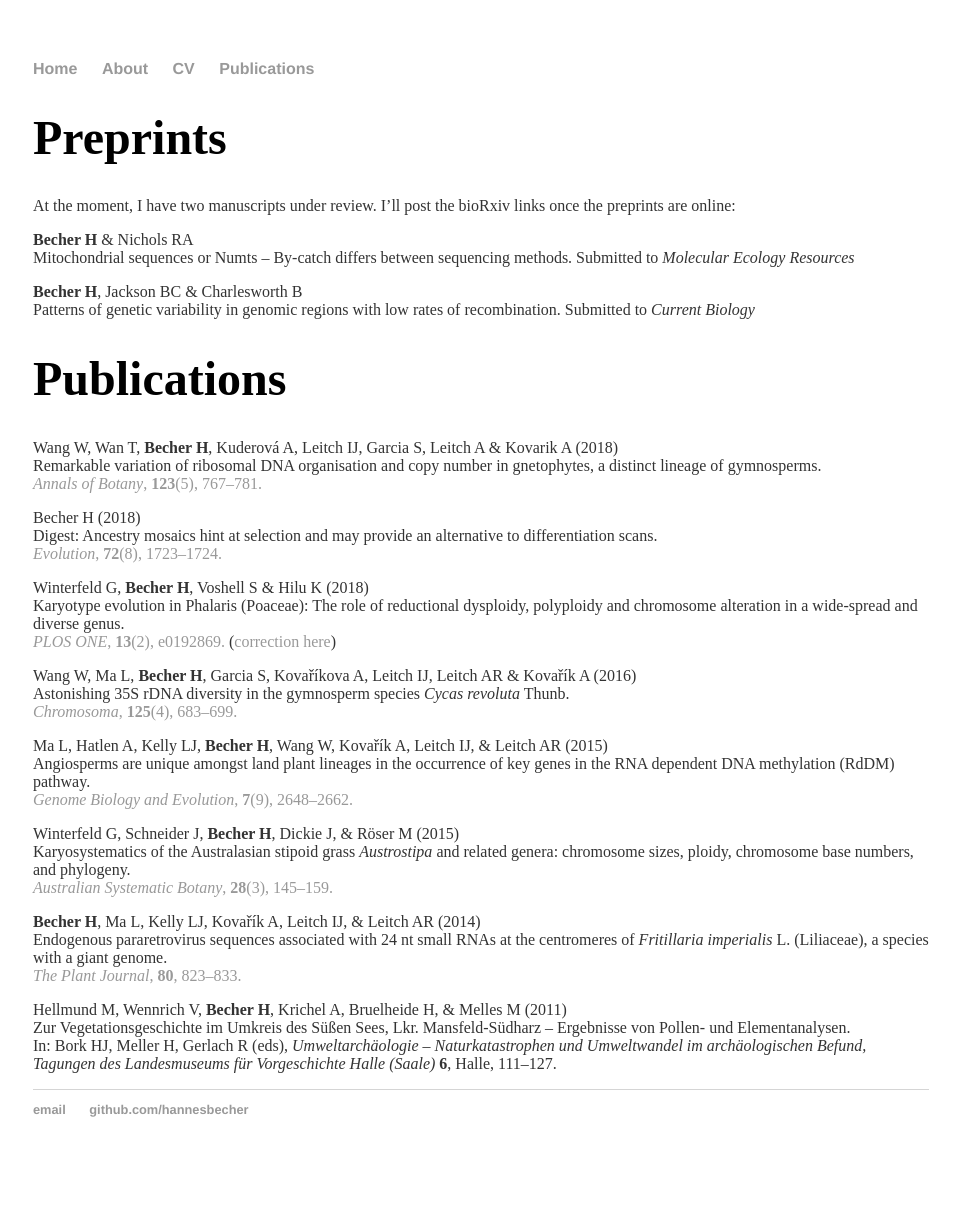
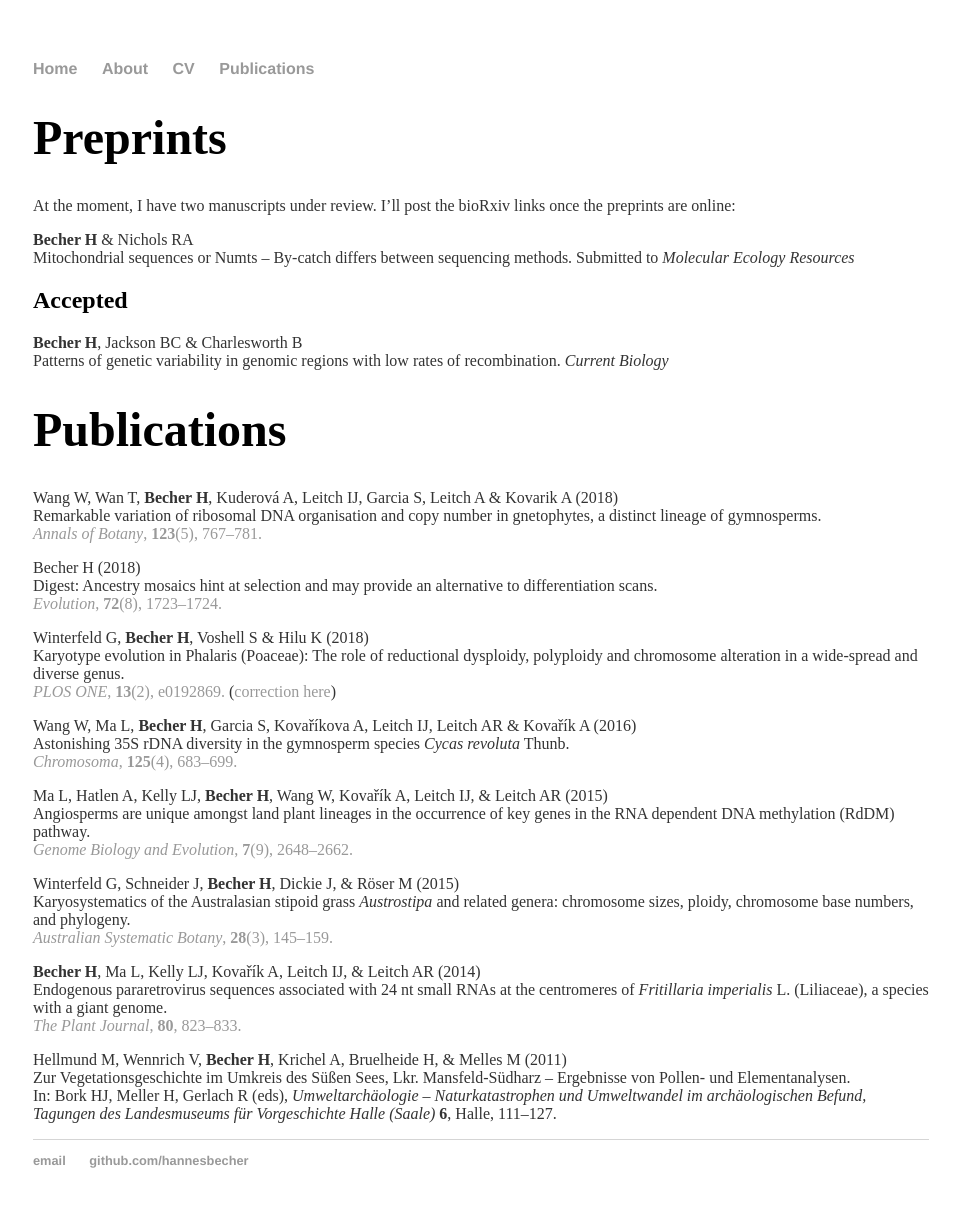
Before and after one commit to hannesbecher/hannesbecher.github.io, a Jekyll site: the page built from publications/index.md, in a window 1280 px wide. Shown: the whole page, without its empty margins (159-1119 px from the left). Built offline with Jekyll 4.4.1, drawn with Linux system fonts in a browser that asks for light colours; before the commit the page ends 1177 px from its top, so only the background shows below that.

Commit message:
CB paper accepted

```diff
--- a/publications/index.md
+++ b/publications/index.md
@@ -9,8 +9,10 @@ At the moment, I have two manuscripts under review. I'll post the bioRxiv links
 **Becher H** & Nichols RA
 Mitochondrial sequences or Numts – By-catch differs between sequencing methods. Submitted to *Molecular Ecology Resources*
 
+## Accepted
+
 **Becher H**, Jackson BC & Charlesworth B
-Patterns of genetic variability in genomic regions with low rates of recombination. Submitted to *Current Biology*
+Patterns of genetic variability in genomic regions with low rates of recombination. *Current Biology*
 
 # Publications
 Wang W, Wan T, **Becher H**, Kuderová A, Leitch IJ, Garcia S, Leitch A & Kovarik A (2018)
```
